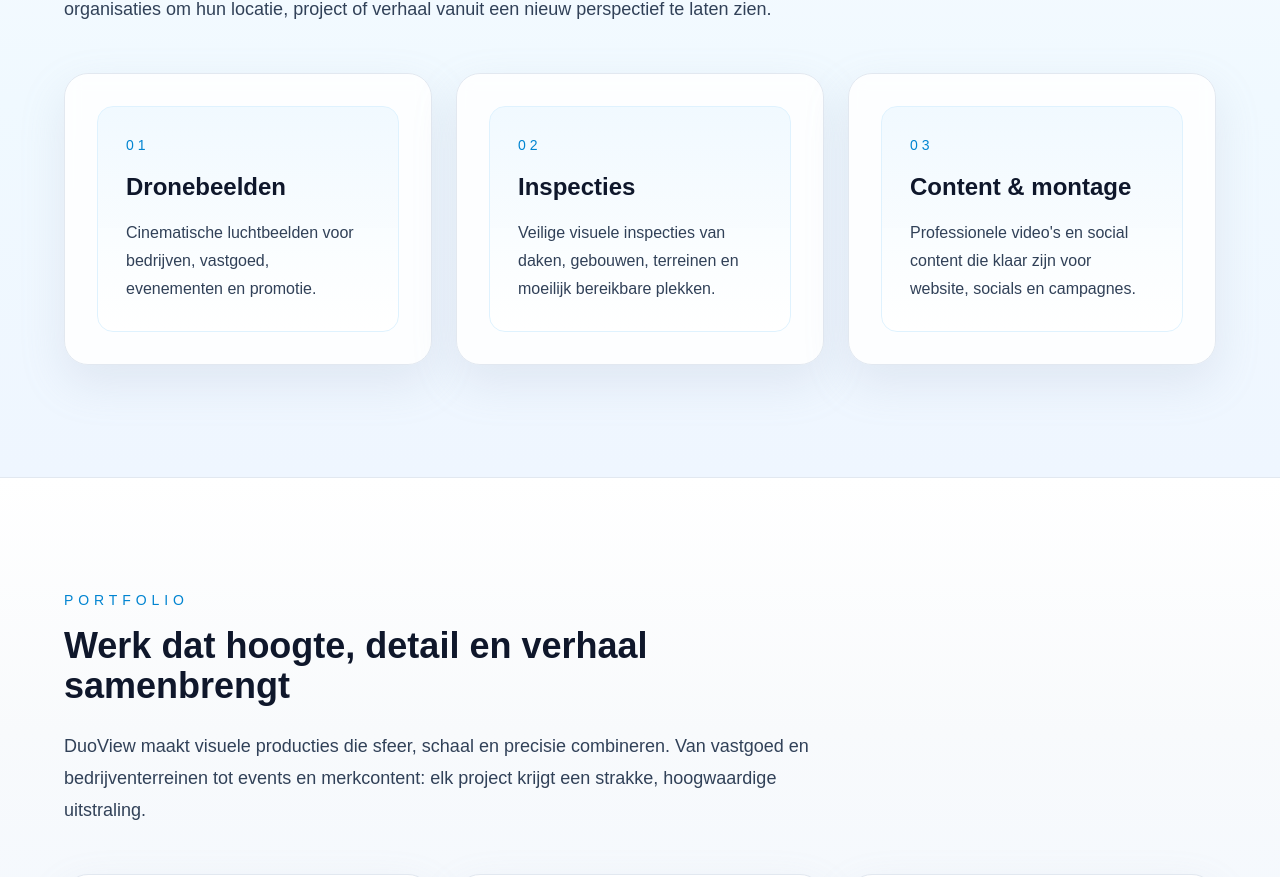
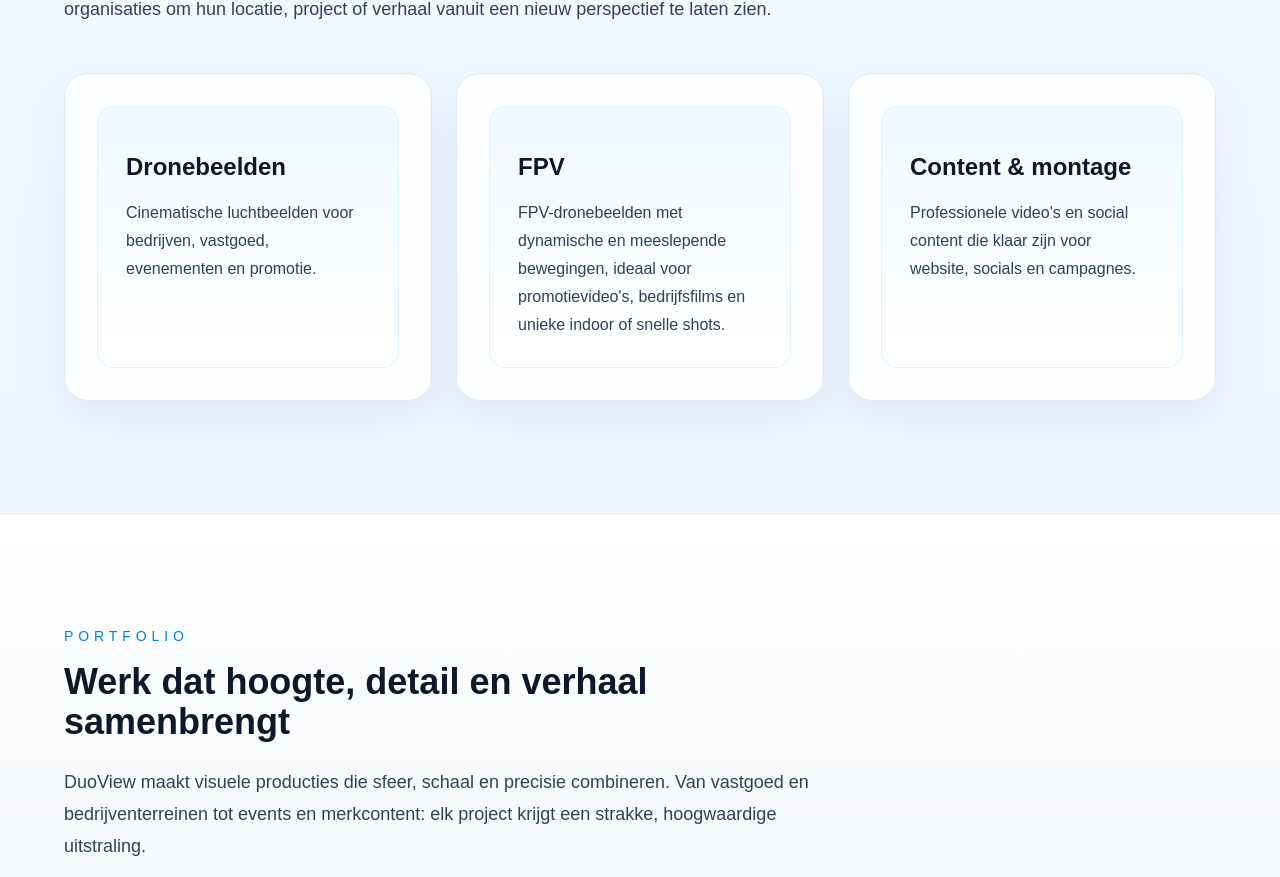
Before and after one commit to rickdurieux/duoview-website, a Next.js app: page / in a window 1280 px wide. Shown: the part 1052-1929 px from the top of the page. Built offline with nearby package versions, Linux system fonts and the light colour scheme.

Commit message:
Update services section

```diff
--- a/app/page.tsx
+++ b/app/page.tsx
@@ -99,9 +99,6 @@ export default function Home() {
             <article className="group rounded-3xl border border-slate-200 bg-white/85 p-8 shadow-[0_18px_45px_rgba(148,163,184,0.18)] backdrop-blur-sm transition duration-300 hover:-translate-y-1 hover:border-sky-300 hover:shadow-[0_22px_50px_rgba(14,165,233,0.16)]">
               <div className="h-full rounded-2xl border border-sky-100 bg-[linear-gradient(180deg,rgba(240,249,255,0.95),rgba(255,255,255,0.92))] p-1">
                 <div className="h-full rounded-[calc(1rem-1px)] p-6">
-                  <p className="text-sm uppercase tracking-[0.28em] text-sky-600">
-                    01
-                  </p>
                   <h3 className="mt-4 text-2xl font-semibold text-slate-900">
                     Dronebeelden
                   </h3>
@@ -116,15 +113,13 @@ export default function Home() {
             <article className="group rounded-3xl border border-slate-200 bg-white/85 p-8 shadow-[0_18px_45px_rgba(148,163,184,0.18)] backdrop-blur-sm transition duration-300 hover:-translate-y-1 hover:border-sky-300 hover:shadow-[0_22px_50px_rgba(14,165,233,0.16)]">
               <div className="h-full rounded-2xl border border-sky-100 bg-[linear-gradient(180deg,rgba(240,249,255,0.95),rgba(255,255,255,0.92))] p-1">
                 <div className="h-full rounded-[calc(1rem-1px)] p-6">
-                  <p className="text-sm uppercase tracking-[0.28em] text-sky-600">
-                    02
-                  </p>
                   <h3 className="mt-4 text-2xl font-semibold text-slate-900">
-                    Inspecties
+                    FPV
                   </h3>
                   <p className="mt-4 text-base leading-7 text-slate-700">
-                    Veilige visuele inspecties van daken, gebouwen, terreinen
-                    en moeilijk bereikbare plekken.
+                    FPV-dronebeelden met dynamische en meeslepende bewegingen,
+                    ideaal voor promotievideo&apos;s, bedrijfsfilms en unieke
+                    indoor of snelle shots.
                   </p>
                 </div>
               </div>
@@ -133,9 +128,6 @@ export default function Home() {
             <article className="group rounded-3xl border border-slate-200 bg-white/85 p-8 shadow-[0_18px_45px_rgba(148,163,184,0.18)] backdrop-blur-sm transition duration-300 hover:-translate-y-1 hover:border-sky-300 hover:shadow-[0_22px_50px_rgba(14,165,233,0.16)]">
               <div className="h-full rounded-2xl border border-sky-100 bg-[linear-gradient(180deg,rgba(240,249,255,0.95),rgba(255,255,255,0.92))] p-1">
                 <div className="h-full rounded-[calc(1rem-1px)] p-6">
-                  <p className="text-sm uppercase tracking-[0.28em] text-sky-600">
-                    03
-                  </p>
                   <h3 className="mt-4 text-2xl font-semibold text-slate-900">
                     Content &amp; montage
                   </h3>
```
